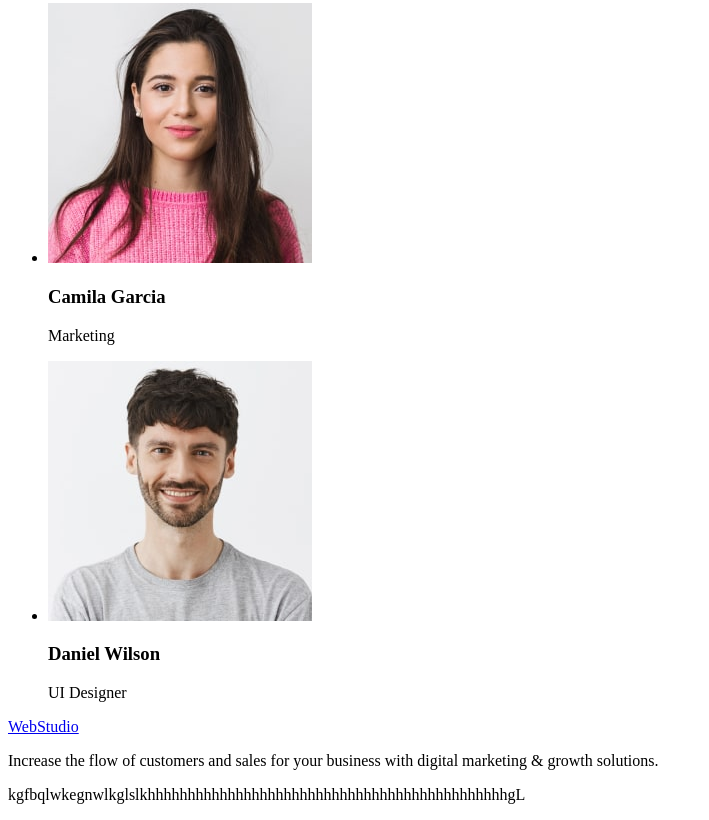
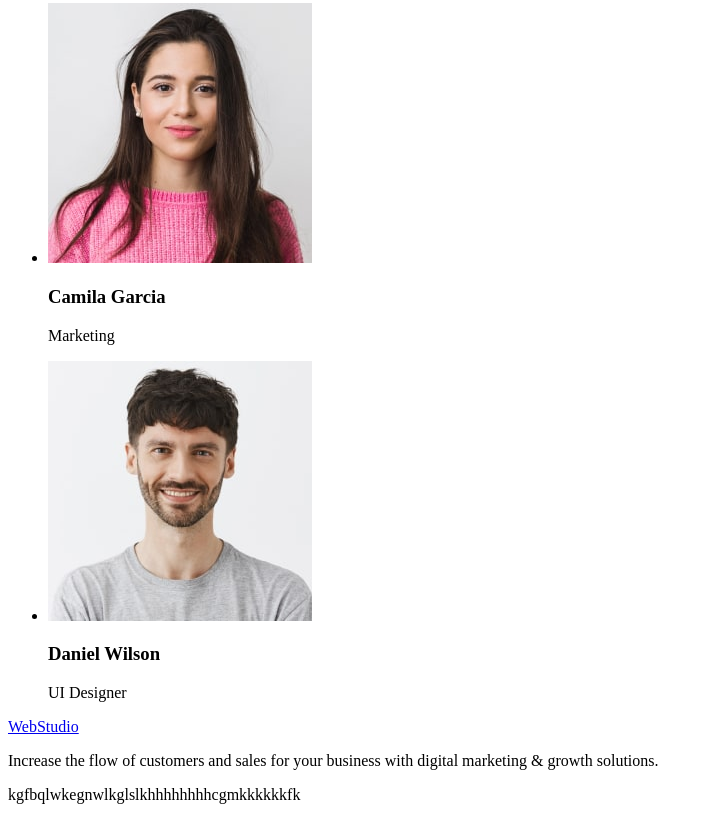
Before and after one commit to SergiiVelychko/Titan, a plain HTML site: page index.html in a window 1280 px wide. Shown: the part 2437-3257 px from the top of the page, without its empty margins (0-709 px from the left). Drawn offline with Linux system fonts and the light colour scheme.

Commit message:
Update index.html

```diff
--- a/index.html
+++ b/index.html
@@ -99,6 +99,6 @@
         <a href="./index.html">WebStudio</a>
         <p>Increase the flow of customers and sales for your business with digital marketing & growth solutions.</p>
     </footer>
-    <p>kgfbqlwkegnwlkglslkhhhhhhhhhhhhhhhhhhhhhhhhhhhhhhhhhhhhhhhhhhhhhgL</p>
+    <p>kgfbqlwkegnwlkglslkhhhhhhhhcgmkkkkkkfk</p>
 </body>
 </html>
```
